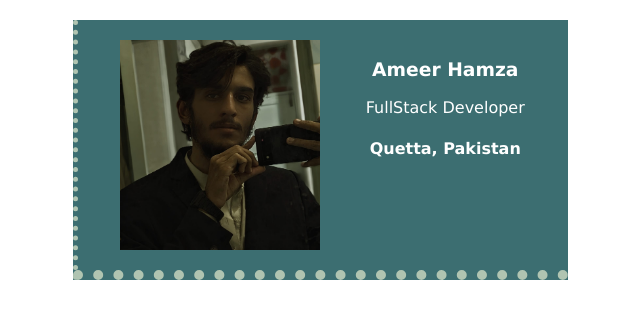
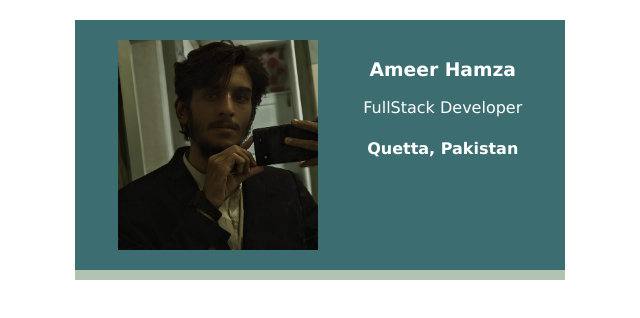
Before and after one commit to ameerhamza104ss-ctrl/Personal-card, a plain HTML site: page index.html in a window 1280 px wide. Shown: the whole page, without its empty margins (320-960 px from the left). Drawn offline with Linux system fonts and the light colour scheme.

Commit message:
Update styles.css

```diff
--- a/styles.css
+++ b/styles.css
@@ -16,8 +16,7 @@ body {
     text-align: center;
     background: #3C6E71;
     color: #FFFFFF;
-    border-bottom: 10px dotted #B0C4B1;
-    border-left: 5px dotted #B0C4B1;
+    border-bottom: 10px solid #B0C4B1;
 }
 
 .border-blue {
```
